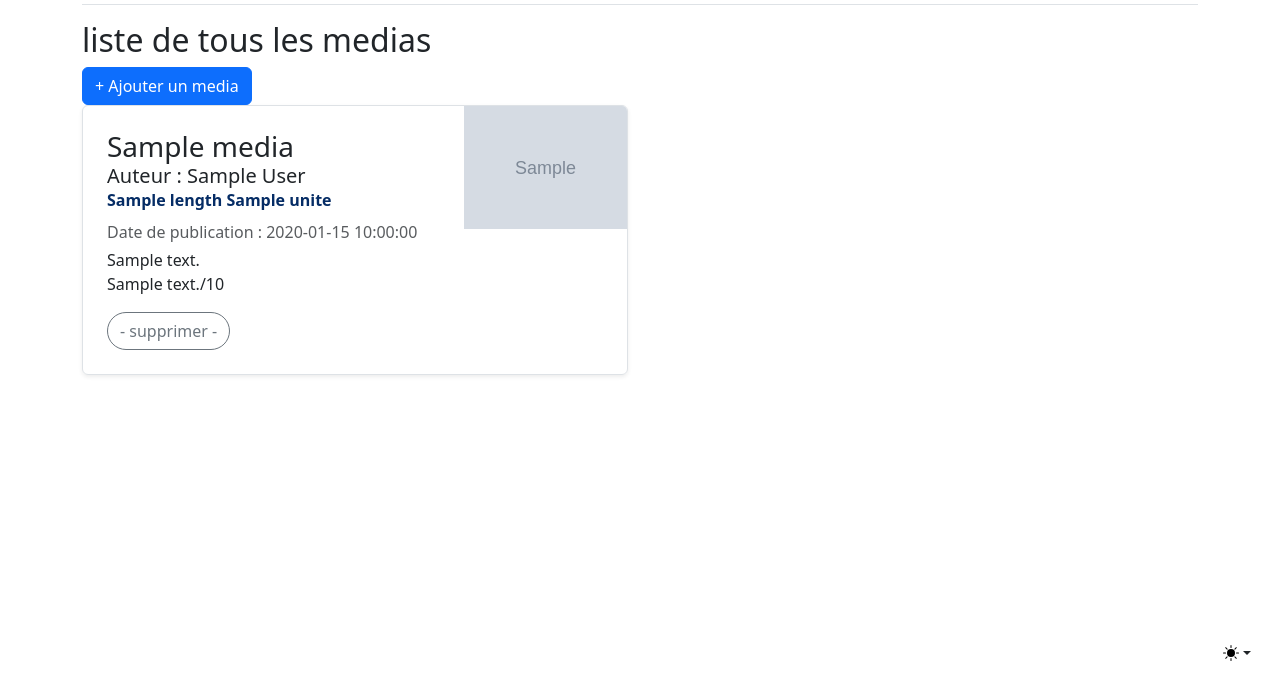
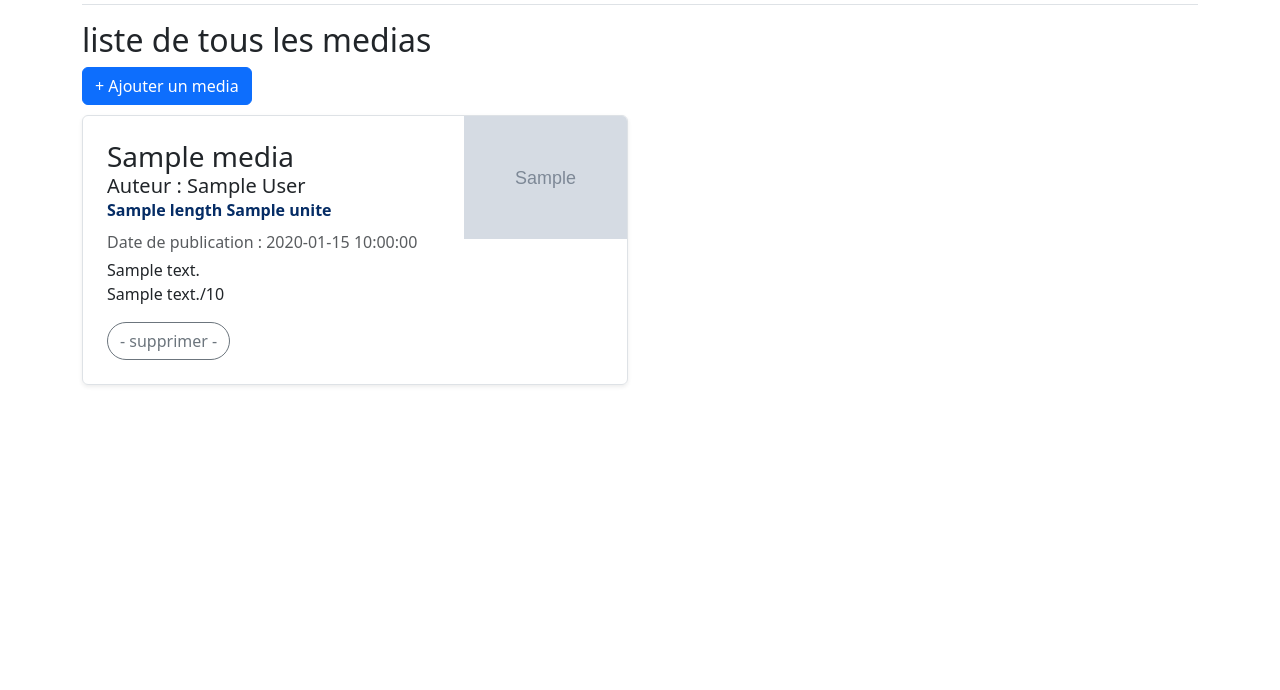
Before and after one commit to Nellou-Michel/ARTChive, a PHP site: template demo-postgresql-php/site/oo/view/Media/listMedia.php in a window 1280 px wide. Shown: the part 110-800 px from the top of the page. Run offline with PHP 8.4, Linux system fonts and the light colour scheme; the template is opened without the code that fills it: most values are stand-ins (such as "Sample title", 1, 10 or a date in 2020); grey boxes marked "Sample" are stand-in pictures.

Commit message:
Le bouton en fonction du scroll + delete du dark mode

```diff
--- a/demo-postgresql-php/site/oo/view/Media/listMedia.php
+++ b/demo-postgresql-php/site/oo/view/Media/listMedia.php
@@ -2,7 +2,8 @@
 
 <?php $this->_t="Medias"?>
 
-<a href="?controller=media&action=create" class="btn btn-primary">+ Ajouter un media</a> <!-- Remplacez 'votre-lien' par l'URL souhaitée -->
+<a href="?controller=media&action=create" class="btn btn-primary button_mode_top" id="btn_top">+ Ajouter un media</a> <!-- Remplacez 'votre-lien' par l'URL souhaitée -->
+<a href="?controller=media&action=create" class="button_mode_bot" id="btn_bot"><p>+</p></a> <!-- Remplacez 'votre-lien' par l'URL souhaitée -->
 
 <style>
         .image-container {
@@ -17,6 +18,34 @@
         .leftObj{
             left:0;
         }
+
+        .button_mode_top {
+            margin-bottom: 10px;
+            display: inline-block;
+        }
+
+        .button_mode_bot {
+            display: flex;
+            justify-content: center;
+            background-color: #0D6EFD;
+            width: 40px;
+            height: 40px;
+            border-radius: 50px;
+            position: fixed;
+            bottom: 5vh;
+            right: 5vh;
+            z-index: 58;
+            box-shadow: rgba(0, 0, 0, 0.24) 0px 3px 8px;
+            text-decoration: none;
+            display: none   ;
+        }
+
+        .button_mode_bot p {
+            color: white;
+            font-size: 24.5px;
+            font-weight: 600;
+        }
+
 
 
     </style>
@@ -59,5 +88,5 @@
 
     <?php endforeach; ?>
 
-
+    <script src="../../script_jolie.js"></script>
 </div>
--- a/demo-postgresql-php/site/oo/view/template.php
+++ b/demo-postgresql-php/site/oo/view/template.php
@@ -29,41 +29,6 @@
         <path d="M8 12a4 4 0 1 0 0-8 4 4 0 0 0 0 8zM8 0a.5.5 0 0 1 .5.5v2a.5.5 0 0 1-1 0v-2A.5.5 0 0 1 8 0zm0 13a.5.5 0 0 1 .5.5v2a.5.5 0 0 1-1 0v-2A.5.5 0 0 1 8 13zm8-5a.5.5 0 0 1-.5.5h-2a.5.5 0 0 1 0-1h2a.5.5 0 0 1 .5.5zM3 8a.5.5 0 0 1-.5.5h-2a.5.5 0 0 1 0-1h2A.5.5 0 0 1 3 8zm10.657-5.657a.5.5 0 0 1 0 .707l-1.414 1.415a.5.5 0 1 1-.707-.708l1.414-1.414a.5.5 0 0 1 .707 0zm-9.193 9.193a.5.5 0 0 1 0 .707L3.05 13.657a.5.5 0 0 1-.707-.707l1.414-1.414a.5.5 0 0 1 .707 0zm9.193 2.121a.5.5 0 0 1-.707 0l-1.414-1.414a.5.5 0 0 1 .707-.707l1.414 1.414a.5.5 0 0 1 0 .707zM4.464 4.465a.5.5 0 0 1-.707 0L2.343 3.05a.5.5 0 1 1 .707-.707l1.414 1.414a.5.5 0 0 1 0 .708z"/>
     </symbol>
 </svg>
-
-<div class="dropdown position-fixed bottom-0 end-0 mb-3 me-3 bd-mode-toggle">
-    <button class="btn btn-bd-primary py-2 dropdown-toggle d-flex align-items-center"
-            id="bd-theme"
-            type="button"
-            aria-expanded="false"
-            data-bs-toggle="dropdown"
-            aria-label="Toggle theme (auto)">
-        <svg class="bi my-1 theme-icon-active" width="1em" height="1em"><use href="#circle-half"></use></svg>
-        <span class="visually-hidden" id="bd-theme-text">Toggle theme</span>
-    </button>
-    <ul class="dropdown-menu dropdown-menu-end shadow" aria-labelledby="bd-theme-text">
-        <li>
-            <button type="button" class="dropdown-item d-flex align-items-center" data-bs-theme-value="light" aria-pressed="false">
-                <svg class="bi me-2 opacity-50 theme-icon" width="1em" height="1em"><use href="#sun-fill"></use></svg>
-                Light
-                <svg class="bi ms-auto d-none" width="1em" height="1em"><use href="#check2"></use></svg>
-            </button>
-        </li>
-        <li>
-            <button type="button" class="dropdown-item d-flex align-items-center" data-bs-theme-value="dark" aria-pressed="false">
-                <svg class="bi me-2 opacity-50 theme-icon" width="1em" height="1em"><use href="#moon-stars-fill"></use></svg>
-                Dark
-                <svg class="bi ms-auto d-none" width="1em" height="1em"><use href="#check2"></use></svg>
-            </button>
-        </li>
-        <li>
-            <button type="button" class="dropdown-item d-flex align-items-center active" data-bs-theme-value="auto" aria-pressed="true">
-                <svg class="bi me-2 opacity-50 theme-icon" width="1em" height="1em"><use href="#circle-half"></use></svg>
-                Auto
-                <svg class="bi ms-auto d-none" width="1em" height="1em"><use href="#check2"></use></svg>
-            </button>
-        </li>
-    </ul>
-</div>
 
 <svg xmlns="http://www.w3.org/2000/svg" class="d-none">
     <symbol id="aperture" fill="none" stroke="currentColor" stroke-linecap="round" stroke-linejoin="round" stroke-width="2" viewBox="0 0 24 24">
--- /dev/null
+++ b/demo-postgresql-php/site/script_jolie.js
@@ -0,0 +1,13 @@
+window.addEventListener("scroll", function() {
+    let scroll = this.window.scrollY;
+    let btn_bot = document.getElementById("btn_bot");
+
+    if(scroll <= 200)
+    {
+        btn_bot.style.display = "none";
+    }
+    else
+    {
+        btn_bot.style.display = "flex";
+    }
+});
```
